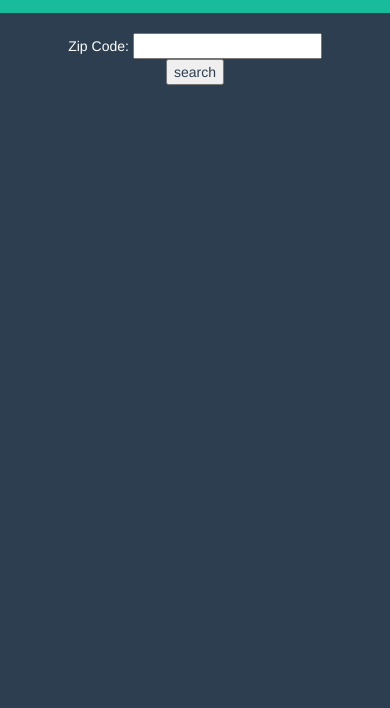
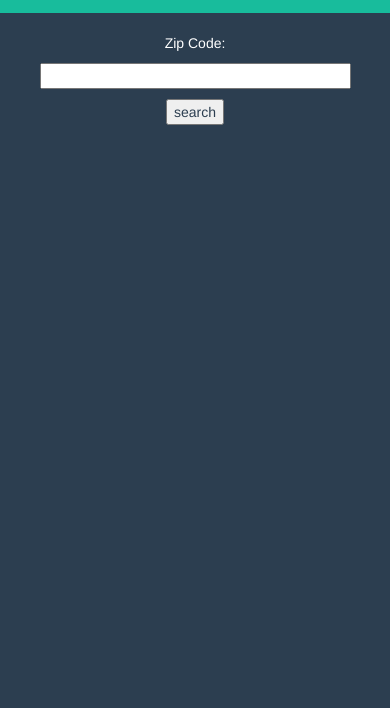
Before and after one commit to aliza89p/market-findr, a plain HTML site: page index.html in a window 390 px wide. Shown: the part 136-844 px from the top of the page. Drawn offline with nearby package versions, Linux system fonts and the light colour scheme.

Commit message:
more mobile friendly

```diff
--- a/style.css
+++ b/style.css
@@ -30,9 +30,16 @@ form {
 }
 
 form input {
-    color: #2C3E50;
+  color: #2C3E50;
 }
 
 button {
     color: #2C3E50;
 }
+
+@media only screen and (max-width: 768px) {
+  form input {
+    width: 100%;
+    margin: 10px 0;
+  }
+}
```
